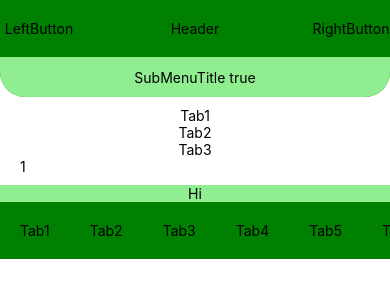
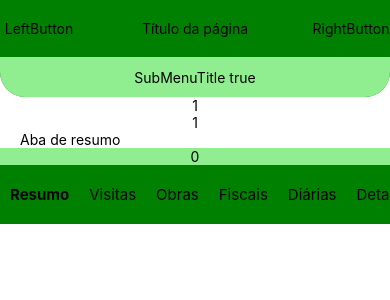
Before and after one commit to christian-hess-94/mobile-animations, a React Native app: screen / in a window 390 px wide. Shown: the top 300 px of the page. Built offline with nearby package versions, Linux system fonts and the light colour scheme.

Commit message:
Finalizado Tabs
Faltando ultimas modificações

```diff
--- a/App.js
+++ b/App.js
@@ -10,7 +10,7 @@ import Tab3 from './TabsOld/Tab3'
 const App = () => {
   const [loadingContent, setLoadingContent] = useState(false)
   const [openSubMenu, setOpenSubMenu] = useState(false)
-  const [currentTab, setCurrentTab] = useState(1)
+  const [currentTab, setCurrentTab] = useState(0)
   const loadContent = () => {
     setLoadingContent(true)
     setTimeout(() => { setLoadingContent(false) }, 3000)
@@ -25,6 +25,7 @@ const App = () => {
       <Scene
         loadingContent={loadingContent}
         hasHeader
+        header='Título da página'
         hasSubMenu
         subMenuBody={
           <>
@@ -45,17 +46,20 @@ const App = () => {
         hasFooter
         hasTabs
         tabs={[
-          <Tab1 />,
-          <Tab2 />,
-          <Tab3 />,
-          <Text>{currentTab}</Text>
+          <Text>Aba de resumo</Text>,
+          <Text>Aba de Visitas</Text>,
+          <Text>Aba de Obras</Text>,
+          <Text>Aba de Fiscais</Text>,
+          <Text>Aba de Diárias</Text>,
+          // <Text>Tab7</Text>,
+          // <Text>Tab8</Text>,
+          // <Text>Tab9</Text>,
         ]}
-        tabTitles={['Tab1', 'Tab2', 'Tab3', 'Tab4', 'Tab5', 'Tab6', 'Tab7']}
-        defaultTab={1}
+        tabTitles={['Resumo', 'Visitas', 'Obras', 'Fiscais', 'Diárias', 'Detalhes', 'Outros']}
         currentTab={currentTab}
         setCurrentTab={setCurrentTab}
         footerBody={
-          <Text>Hi</Text>
+          <Text>{currentTab}</Text>
         }
         sceneBody={
           <>
--- a/Scene/Scene.js
+++ b/Scene/Scene.js
@@ -5,15 +5,15 @@ import SceneHeader from './SceneHeader'
 import SceneBackdrop from './SceneBackdrop'
 import SceneTabButtons from './SceneTabButtons'
 import SceneDrawer from './SceneDrawer'
+import SceneTabs from './SceneTabs'
 
 const Scene = props => {
-    let { hasHeader, hasFooter, hasTabs, hasSubMenu, sceneBody, loadingContent, tabs } = props
+    let { hasHeader, hasFooter, hasTabs, hasSubMenu, sceneBody, loadingContent, tabs, header } = props
     let duration = 500
 
     const [loadingShouldAppear, setLoadingShouldAppear] = useState(false)
     const [loadingAppearAnimation] = useState(new Animated.Value(0))
 
-    const [contentShouldAppear, setContentShouldAppear] = useState(true)
     const [contentAppearAnimation] = useState(new Animated.Value(0))
 
     const [drawerShouldAppear, setDrawerShouldAppear] = useState(false)
@@ -34,16 +34,20 @@ const Scene = props => {
     const [tabsShouldAppear, setTabsShouldAppear] = useState(true)
     const [tabsAppearAnimation] = useState(new Animated.Value(0))
 
-    const startAnimation = (animation, set, duration2) => {
+    const [vanishTab, setVanishTab] = useState(1)//1, 0
+    const [tabAnimation, setTabAnimation] = useState(new Animated.Value(0))
+
+    const [sceneTitle, setSceneTitle] = useState(header)
+    const startAnimation = (animation, set, duration2, to) => {
         !!set && set(true)
         Animated.timing(animation, {
-            toValue: 1,
+            toValue: to ? to : 1,
             duration: duration2 ? duration2 : duration
         }).start()
     }
-    const reverseAnimation = (animation, set, duration2) => {
+    const reverseAnimation = (animation, set, duration2, to) => {
         Animated.timing(animation, {
-            toValue: 0,
+            toValue: to ? to : 0,
             duration: duration2 ? duration2 : duration
         }).start()
         setTimeout(() => {
@@ -72,18 +76,27 @@ const Scene = props => {
                     footerAppearAnimation={footerAppearAnimation}
                     tabsAppearAnimation={tabsAppearAnimation}
                     subMenuOpenAnimation={subMenuOpenAnimation}
+                    tabAnimation={tabAnimation}
+
+
                     drawerShouldAppear={drawerShouldAppear}
                     headerShouldAppear={headerShouldAppear}
                     subMenuShouldAppear={subMenuShouldAppear}
                     subMenuShouldOpen={subMenuShouldOpen}
                     footerShouldAppear={footerShouldAppear}
                     tabsShouldAppear={tabsShouldAppear}
+                    vanishTab={vanishTab}
+                    sceneTitle={sceneTitle}
+
                     setDrawerShouldAppear={setDrawerShouldAppear}
                     setHeaderShouldAppear={setHeaderShouldAppear}
                     setSubMenuShouldAppear={setSubMenuShouldAppear}
                     setSubMenuShouldOpen={setSubMenuShouldOpen}
                     setFooterShouldAppear={setFooterShouldAppear}
                     setTabsShouldAppear={setTabsShouldAppear}
+                    setVanishTab={setVanishTab}
+                    setTabAnimation={setTabAnimation}
+                    setSceneTitle={setSceneTitle}
                 />
             }
             {
@@ -111,13 +124,6 @@ const Scene = props => {
                         />
                     </Animated.View>
                     :
-                    hasTabs ?
-                        <ScrollView style={{ marginHorizontal: 20, flex: 10 }}>
-                            <View style={{ height: 10 }} />
-                            {tabs.map(tab => tab)}
-                            <View style={{ height: 10 }} />
-                        </ScrollView>
-                        :
                     <Animated.View style={{
                         flex: 1,
                         opacity: contentAppearAnimation.interpolate({
@@ -133,11 +139,48 @@ const Scene = props => {
                             }
                         ]
                     }}>
+                        {
+                            hasTabs ?
+                                <SceneTabs {...props}
+
+                                    startAnimation={startAnimation}
+                                    reverseAnimation={reverseAnimation}
+                                    drawerAppearAnimation={drawerAppearAnimation}
+                                    headerAppearAnimation={headerAppearAnimation}
+                                    subMenuAppearAnimation={subMenuAppearAnimation}
+                                    footerAppearAnimation={footerAppearAnimation}
+                                    tabsAppearAnimation={tabsAppearAnimation}
+                                    subMenuOpenAnimation={subMenuOpenAnimation}
+                                    tabAnimation={tabAnimation}
+
+
+                                    drawerShouldAppear={drawerShouldAppear}
+                                    headerShouldAppear={headerShouldAppear}
+                                    subMenuShouldAppear={subMenuShouldAppear}
+                                    subMenuShouldOpen={subMenuShouldOpen}
+                                    footerShouldAppear={footerShouldAppear}
+                                    tabsShouldAppear={tabsShouldAppear}
+                                    vanishTab={vanishTab}
+                                    sceneTitle={sceneTitle}
+
+                                    setDrawerShouldAppear={setDrawerShouldAppear}
+                                    setHeaderShouldAppear={setHeaderShouldAppear}
+                                    setSubMenuShouldAppear={setSubMenuShouldAppear}
+                                    setSubMenuShouldOpen={setSubMenuShouldOpen}
+                                    setFooterShouldAppear={setFooterShouldAppear}
+                                    setTabsShouldAppear={setTabsShouldAppear}
+                                    setVanishTab={setVanishTab}
+                                    setTabAnimation={setTabAnimation}
+                                    setSceneTitle={setSceneTitle}
+                                />
+                                :
                                 <ScrollView style={{ marginHorizontal: 20, flex: 10 }}>
                                     <View style={{ height: 10 }} />
                                     {sceneBody}
                                     <View style={{ height: 10 }} />
                                 </ScrollView>
+                        }
+
                     </Animated.View>
             }
 
@@ -153,18 +196,27 @@ const Scene = props => {
                     footerAppearAnimation={footerAppearAnimation}
                     tabsAppearAnimation={tabsAppearAnimation}
                     subMenuOpenAnimation={subMenuOpenAnimation}
+                    tabAnimation={tabAnimation}
+
+
                     drawerShouldAppear={drawerShouldAppear}
                     headerShouldAppear={headerShouldAppear}
                     subMenuShouldAppear={subMenuShouldAppear}
                     subMenuShouldOpen={subMenuShouldOpen}
                     footerShouldAppear={footerShouldAppear}
                     tabsShouldAppear={tabsShouldAppear}
+                    vanishTab={vanishTab}
+                    sceneTitle={sceneTitle}
+
                     setDrawerShouldAppear={setDrawerShouldAppear}
                     setHeaderShouldAppear={setHeaderShouldAppear}
                     setSubMenuShouldAppear={setSubMenuShouldAppear}
                     setSubMenuShouldOpen={setSubMenuShouldOpen}
                     setFooterShouldAppear={setFooterShouldAppear}
                     setTabsShouldAppear={setTabsShouldAppear}
+                    setVanishTab={setVanishTab}
+                    setTabAnimation={setTabAnimation}
+                    setSceneTitle={setSceneTitle}
                 />
             }
 
@@ -178,18 +230,27 @@ const Scene = props => {
                 footerAppearAnimation={footerAppearAnimation}
                 tabsAppearAnimation={tabsAppearAnimation}
                 subMenuOpenAnimation={subMenuOpenAnimation}
+                tabAnimation={tabAnimation}
+
+
                 drawerShouldAppear={drawerShouldAppear}
                 headerShouldAppear={headerShouldAppear}
                 subMenuShouldAppear={subMenuShouldAppear}
                 subMenuShouldOpen={subMenuShouldOpen}
                 footerShouldAppear={footerShouldAppear}
                 tabsShouldAppear={tabsShouldAppear}
+                vanishTab={vanishTab}
+                sceneTitle={sceneTitle}
+
                 setDrawerShouldAppear={setDrawerShouldAppear}
                 setHeaderShouldAppear={setHeaderShouldAppear}
                 setSubMenuShouldAppear={setSubMenuShouldAppear}
                 setSubMenuShouldOpen={setSubMenuShouldOpen}
                 setFooterShouldAppear={setFooterShouldAppear}
                 setTabsShouldAppear={setTabsShouldAppear}
+                setVanishTab={setVanishTab}
+                setTabAnimation={setTabAnimation}
+                setSceneTitle={setSceneTitle}
             />
 
         </SafeAreaView >
--- a/Scene/SceneHeader.js
+++ b/Scene/SceneHeader.js
@@ -15,7 +15,8 @@ const SceneHeader = props => {
         headerShouldAppear,
         hasHeader,
         hasSubMenu,
-        loadingContent
+        loadingContent,
+        sceneTitle
     } = props
 
     const [headerHeight, setHeaderHeight] = useState(0)
@@ -53,7 +54,7 @@ const SceneHeader = props => {
                         </Row>
                     </Column>
                     <Column flex={6}>
-                        <Text style={{ marginVertical: 20 }}>Header</Text>
+                        <Text style={{ marginVertical: 20 }}>{sceneTitle}</Text>
                     </Column>
                     <Column flex={2}>
                         <TouchableOpacity onPress={() => reverseAnimation(headerAppearAnimation, setHeaderShouldAppear)}>
--- a/Scene/SceneTabButtons.js
+++ b/Scene/SceneTabButtons.js
@@ -16,20 +16,58 @@ const SceneTabButtons = props => {
         loadingContent,
         hasTabs,
         footerBody,
-        setCurrentTab
+        setCurrentTab,
+        currentTab,
+        vanishTab,
+        setVanishTab,
+        tabAnimation,
+        setSceneTitle,
     } = props
     let minimumTabs = 6
+
+    const duration = 150
+    const setTab = (tabTitle, touchedTabNumber) => {
+        if (touchedTabNumber > currentTab) {
+            startAnimation(tabAnimation, undefined, duration, 1)
+            setTimeout(() => {
+                setVanishTab(0)
+                setCurrentTab(touchedTabNumber)
+                setSceneTitle(tabTitle)
+                startAnimation(tabAnimation, undefined, 10, -1)
+                setTimeout(() => {
+                    setVanishTab(1)
+                    reverseAnimation(tabAnimation, undefined, duration, 0)
+                }, duration)
+            }, duration)
+        } else if (touchedTabNumber < currentTab) {
+            startAnimation(tabAnimation, undefined, duration, -1)
+            setTimeout(() => {
+                setVanishTab(0)
+                setCurrentTab(touchedTabNumber)
+                setSceneTitle(tabTitle)
+                startAnimation(tabAnimation, undefined, 10, 1)
+                setTimeout(() => {
+                    setVanishTab(1)
+                    reverseAnimation(tabAnimation, undefined, duration, 0)
+                }, duration)
+            }, duration)
+        } else {
+            // setVanishTab('same')
+        }
+    }
     return (
         (tabTitles.length <= minimumTabs) ?
             <View style={{ flexDirection: 'row', backgroundColor: 'green', width: '100%' }}>
                 {
                     tabTitles.map(
                         (tabTitle, tabNumber) =>
-                            <TouchableOpacity onPress={() => setCurrentTab(tabNumber + 1)}>
-
+                            <TouchableOpacity
+                                style={{ flex: 1, marginHorizontal: 10, marginVertical: 20 }}
+                                key={tabNumber}
+                                onPress={() => setTab(tabTitle, tabNumber)}
+                            >
                                 <Text
-                                    key={tabNumber}
-                                    style={{ flex: 1, margin: 20, textAlign: 'center' }}
+                                    style={{ textAlign: 'center', fontSize: 20 - tabTitles.length, fontWeight: currentTab === tabNumber ? 'bold' : 'normal' }}
                                 >
                                     {tabTitle}
                                 </Text>
@@ -42,12 +80,16 @@ const SceneTabButtons = props => {
                 {
                     tabTitles.map(
                         (tabTitle, tabNumber) =>
-                            <Text
+                            <TouchableOpacity
                                 key={tabNumber}
-                                style={{ margin: 20, textAlign: 'center' }}
+                                onPress={() => setTab(tabTitle, tabNumber)}
                             >
-                                {tabTitle}
-                            </Text>
+                                <Text
+                                    style={{ marginHorizontal: 10, marginVertical: 20, textAlign: 'center', fontSize: 15, fontWeight: currentTab === tabNumber ? 'bold' : 'normal' }}
+                                >
+                                    {tabTitle}
+                                </Text>
+                            </TouchableOpacity>
                     )
                 }
             </ScrollView>
--- /dev/null
+++ b/Scene/SceneTabs.js
@@ -0,0 +1,46 @@
+import React, { useState } from 'react'
+import { View, Text, ScrollView, Animated } from 'react-native'
+
+const SceneTabs = props => {
+    let {
+        startAnimation,
+        reverseAnimation,
+        tabAnimation,
+        setDrawerShouldAppear,
+        headerAppearAnimation,
+        setHeaderShouldAppear,
+        headerShouldAppear,
+        hasHeader,
+        hasSubMenu,
+        loadingContent,
+        vanishTab,
+        setTabAnimation,
+        setVanishTab,
+        tabs,
+        currentTab,
+        duration
+    } = props
+    return (
+        <Animated.View style={{
+            height: '100%',
+            opacity: tabAnimation.interpolate({
+                inputRange: [-1, 0, 1],
+                outputRange: [0, vanishTab ? 1 : 0, 0]
+            }),
+            right: tabAnimation.interpolate({
+                inputRange: [-1, 0, 1],
+                outputRange: [-1000, 0, 1000]
+            })
+        }}>
+            <Text style={{ textAlign: 'center' }}>
+                {vanishTab}
+            </Text>
+            <ScrollView style={{ marginHorizontal: 20, flex: 10 }}>
+                <Text style={{ textAlign: 'center' }}>{JSON.stringify(vanishTab)}</Text>
+                {tabs[currentTab]}
+            </ScrollView>
+        </Animated.View>
+    )
+}
+
+export default SceneTabs
```
Also changed, not shown: 1 other file (tests, documents, lock files or other folders). Lines whose indentation alone changed are shown as unchanged.
